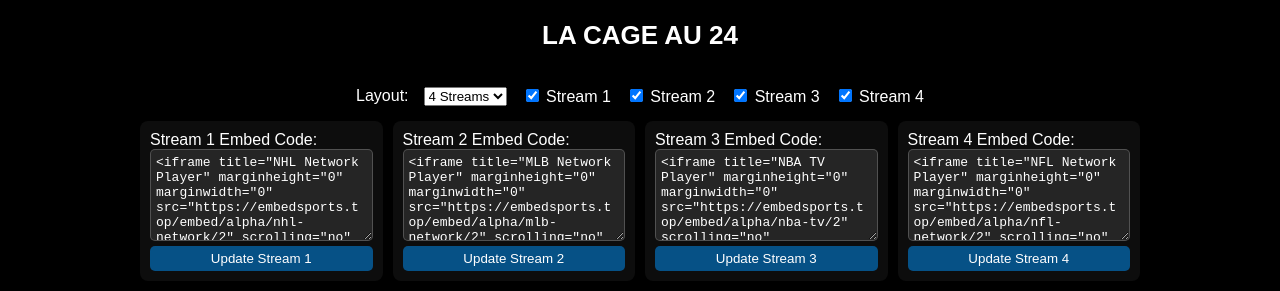
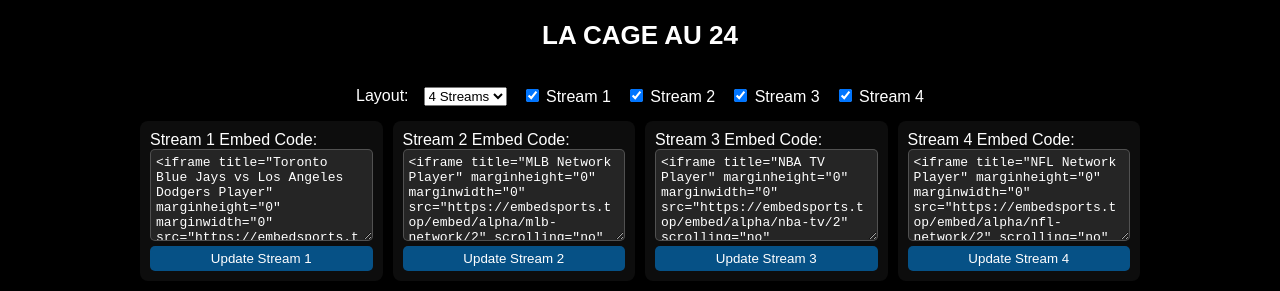
Before and after one commit to chedorofruizz/depot24, a plain HTML site: page index.html in a window 1280 px wide. Both pictures are taken after a click on the element "LA CAGE AU 24". Shown: the top 291 px of the page. Drawn offline with Linux system fonts and the light colour scheme.

Commit message:
Update index.html

```diff
--- a/index.html
+++ b/index.html
@@ -161,7 +161,7 @@
     <div id="stream-settings">
       <div class="stream-setting">
         <label>Stream 1 Embed Code:</label>
-        <textarea id="embed1"><iframe title="NHL Network Player" marginheight="0" marginwidth="0" src="https://embedsports.top/embed/alpha/nhl-network/2" scrolling="no" allowfullscreen="yes" allow="encrypted-media; picture-in-picture;" width="100%" height="100%" frameborder="0"></iframe></textarea>
+        <textarea id="embed1"><iframe title="Toronto Blue Jays vs Los Angeles Dodgers Player" marginheight="0" marginwidth="0" src="https://embedsports.top/embed/alpha/toronto-blue-jays-vs-los-angeles-dodgers/1" scrolling="no" allowfullscreen="yes" allow="encrypted-media; picture-in-picture;" width="100%" height="100%" frameborder="0"></iframe></textarea>
         <button onclick="updateStream(1)">Update Stream 1</button>
       </div>
       <div class="stream-setting">
@@ -184,7 +184,7 @@
 
   <div id="video-grid" class="layout-4">
     <div class="video-container" id="container1">
-      <iframe title="NHL Network Player" marginheight="0" marginwidth="0" src="https://embedsports.top/embed/alpha/nhl-network/2" scrolling="no" allowfullscreen="yes" allow="encrypted-media; picture-in-picture;" width="100%" height="100%" frameborder="0"></iframe>
+     <iframe title="Toronto Blue Jays vs Los Angeles Dodgers Player" marginheight="0" marginwidth="0" src="https://embedsports.top/embed/alpha/toronto-blue-jays-vs-los-angeles-dodgers/1" scrolling="no" allowfullscreen="yes" allow="encrypted-media; picture-in-picture;" width="100%" height="100%" frameborder="0"></iframe>
     </div>
     <div class="video-container" id="container2">
       <iframe title="MLB Network Player" marginheight="0" marginwidth="0" src="https://embedsports.top/embed/alpha/mlb-network/2" scrolling="no" allowfullscreen="yes" allow="encrypted-media; picture-in-picture;" width="100%" height="100%" frameborder="0"></iframe>
```
